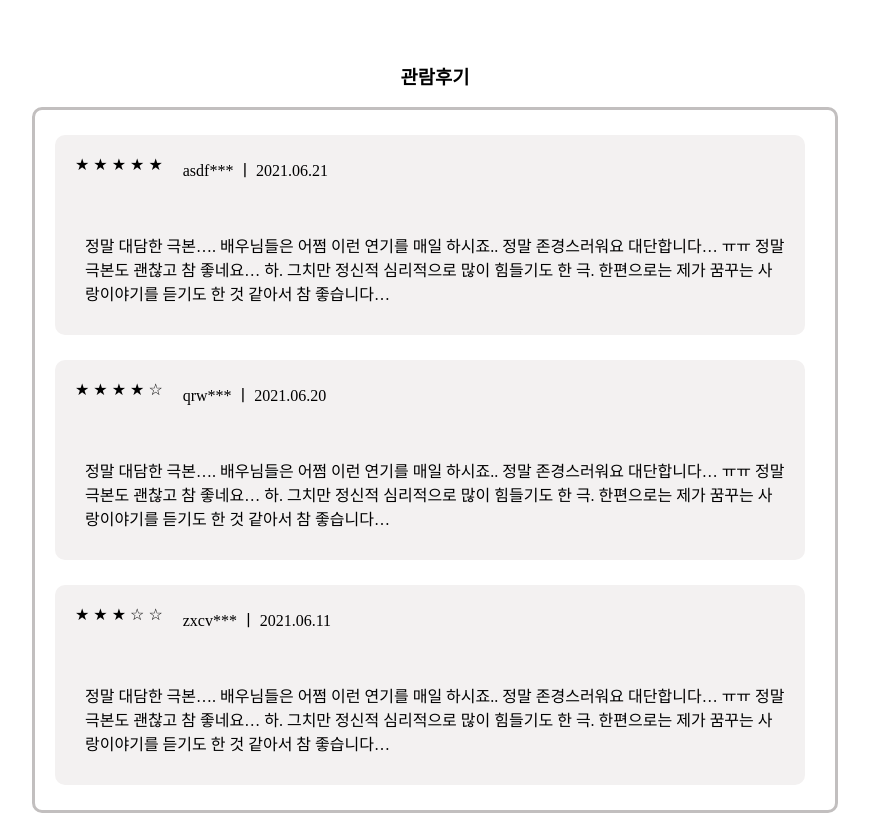
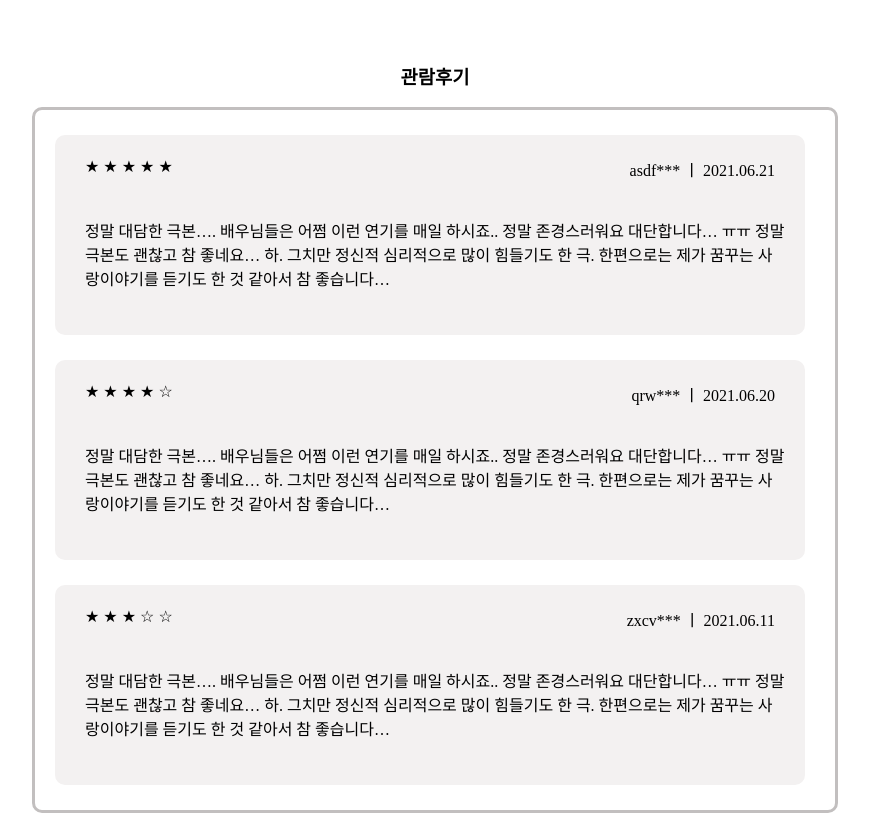
Before and after one commit to mju-likelion/raonair-backend-legacy, a Django app: page /detailpage in a window 1280 px wide. Shown: the part 1641-2472 px from the top of the page, without its empty margins (205-1074 px from the left). Run offline with Django 3.2, Linux system fonts and the light colour scheme; some libraries are stand-ins or nearby versions.

Commit message:
코드리뷰 수정, css파일 수정, 리뷰박스 정렬

```diff
--- a/actProjects/App/static/css/detailpagestyle.css
+++ b/actProjects/App/static/css/detailpagestyle.css
@@ -1,79 +1,106 @@
-.name{
+
+        .name {
             width: 350px;
-    border-radius : 10px;
-    background-color : rgb(243, 241, 241);
+            border-radius: 10px;
+            background-color: rgb(243, 241, 241);
             border: 6px solid #fff;
             box-shadow: 0 0 16px rgb(221,221,221);
             text-align: center;
             margin-bottom: 30px;
 
         }
-#grid{
-    display : grid;
+
+        #grid {
+            display: grid;
             grid-template-columns: 330px 120px 350px;
         }
 
-h4{
+        h4 {
             font-weight: lighter;
         }
-.place{
+
+        .place {
             width: 800px;
-    height :35px;
-    border-radius : 10px;
-    border : 3px solid rgb(194, 191, 191);
+            height: 35px;
+            border-radius: 10px;
+            border: 3px solid rgb(194, 191, 191);
             text-align: center;
             padding-top: 10px;
         }
-.circle{
-    display : grid;
-    grid-template-columns: 1fr 1fr ;
-    width : 125px;
-    height : 125px;
-    border-radius : 50%;
+
+        .circle {
+            display: grid;
+            grid-template-columns: 1fr 1fr;
+            width: 125px;
+            height: 125px;
+            border-radius: 50%;
             border: 6px solid #fff;
             background-color: rgb(194, 191, 191);
             box-shadow: 0 0 16px rgb(221,221,221);
-    margin : 10px;
+            margin: 10px;
         }
-tr{
+
+        tr {
             text-align: center;
         }
-.star{
-    margin : 20px;
-}
-.right{
+
+        .right {
             text-align: right;
             margin-right: 30px;
             align-items: flex-end;
         }
-h3{
+
+        h3 {
             padding-top : 25px;
         }
-#center{
-    display : flex;
+
+        #center {
+            display: flex;
             align-items: center;
             flex-direction: column;
         }
-.name2{
+
+        .name2 {
             margin: 0px;
             padding: 10px;
         }
-.box{
+
+        .box {
             width: 800px;
-    height : 700px;
-    border-radius : 10px;
-    border : 3px solid rgb(194, 191, 191);
+            height: 700px;
+            border-radius: 10px;
+            border: 3px solid rgb(194, 191, 191);
         }
-.review{
-    width : 700px;
+
+        .review {
+            width: 700px;
+            margin-left: 30px;
+
         }
-.reviewbox{
-    width : 750px;
-    height : 200px;
-    background-color : rgb(243, 241, 241);
-    border-radius : 10px;
+        .star {
+            height: 30px;
+            margin-left: 30px;
+        }
+
+        .reviewbox {
+            width: 750px;
+            height: 200px;
+            background-color: rgb(243, 241, 241);
+            border-radius: 10px;
             margin-top: 25px;
             margin-left: 20px;
-    display : flex;
-    flex-wrap: wrap;
+            display: flex;
+            flex-direction: column;
         }
+
+        .reviewbox-header {
+            display: flex;
+            flex-direction: row;
+            justify-content: space-between;
+        }
+
+        .profile {
+            width: 125px;
+            height: 125px;
+            border-radius: 50%;
+        }
--- a/actProjects/App/templates/detailpage.html
+++ b/actProjects/App/templates/detailpage.html
@@ -14,94 +14,7 @@
 
     <link rel="stylesheet" href="{% static 'css/kakaomap.css' %}">
     <link rel="stylesheet" href="{% static 'css/detailpagestyle.css' %}">
-    <style>
 
-        .name{
-            width: 350px;
-            border-radius : 10px;
-            background-color : rgb(243, 241, 241);
-            border: 6px solid #fff;
-            box-shadow: 0 0 16px rgb(221,221,221);
-            text-align: center;
-            margin-bottom: 30px;
-
-        }
-        #grid{
-            display : grid;
-            grid-template-columns: 330px 120px 350px;
-        }
-
-        h4{
-            font-weight: lighter;
-        }
-        .place{
-            width: 800px;
-            height :35px;
-            border-radius : 10px;
-            border : 3px solid rgb(194, 191, 191);
-            text-align: center;
-            padding-top: 10px;
-        }
-        .circle{
-            display : grid;
-            grid-template-columns: 1fr 1fr ;
-            width : 125px;
-            height : 125px;
-            border-radius : 50%;
-            border: 6px solid #fff;
-            background-color: rgb(194, 191, 191);
-            box-shadow: 0 0 16px rgb(221,221,221);
-            margin : 10px;
-        }
-        tr{
-            text-align: center;
-        }
-        .star{
-        }
-        .right{
-            text-align: right;
-            margin-right: 30px;
-            align-items: flex-end;
-        }
-        h3{
-            padding-top : 25px;
-        }
-        #center{
-            display : flex;
-            align-items: center;
-            flex-direction: column;
-        }
-        .name2{
-            margin: 0px;
-            padding: 10px;
-        }
-        .box{
-            width: 800px;
-            height : 700px;
-            border-radius : 10px;
-            border : 3px solid rgb(194, 191, 191);
-        }
-        .review{
-            width : 700px;
-            margin-left: 30px;
-
-        }
-        .reviewbox{
-            width : 750px;
-            height : 200px;
-            background-color : rgb(243, 241, 241);
-            border-radius : 10px;
-            margin-top: 25px;
-            margin-left: 20px;
-            display : flex;
-            flex-wrap: wrap;
-        }
-        .profile{
-            width : 125px;
-            height : 125px;
-            border-radius : 50%;
-        }
-    </style>
 </head>
 
 
@@ -269,49 +182,55 @@
 
             <div class="box">
                     <div class="reviewbox">
+                        <div class="reviewbox-header">
                             <span class="star">
-                            &starf;  &starf; &starf;  &starf;  &starf;
+                                <h4>&starf; &starf; &starf; &starf; &starf;</h4>
                             </span>
 
                             <span class="right">
                                 <h4> asdf*** ㅣ 2021.06.21</h4>
                             </span>
+                        </div>
                         <div class="review">
-                            <h4>정말 대담한 극본….
+                            <p>정말 대담한 극본….
                                 배우님들은 어쩜 이런 연기를 매일 하시죠.. 정말 존경스러워요 대단합니다… ㅠㅠ 정말 극본도 괜찮고 참 좋네요…
                                 하. 그치만 정신적 심리적으로 많이 힘들기도 한 극.
                                 한편으로는 제가 꿈꾸는 사랑이야기를 듣기도 한 것 같아서 참 좋습니다…
-                            </h4>
+                            </p>
                         </div>
                     </div>
                 <div class="reviewbox">
+                    <div class="reviewbox-header">
                         <span class="star">
-                        &starf;  &starf; &starf;  &starf; &star;
+                            <h4>&starf;  &starf; &starf;  &starf; &star;</h4>
                         </span>
                         <span class="right">
                             <h4> qrw*** ㅣ 2021.06.20</h4>
                         </span>
+                    </div>
                     <div class="review">
-                        <h4>정말 대담한 극본….
+                        <p>정말 대담한 극본….
                             배우님들은 어쩜 이런 연기를 매일 하시죠.. 정말 존경스러워요 대단합니다… ㅠㅠ 정말 극본도 괜찮고 참 좋네요…
                             하. 그치만 정신적 심리적으로 많이 힘들기도 한 극.
                             한편으로는 제가 꿈꾸는 사랑이야기를 듣기도 한 것 같아서 참 좋습니다…
-                        </h4>
+                        </p>
                     </div>
                 </div>
                 <div class="reviewbox">
+                    <div class="reviewbox-header">
                         <span class="star">
-                        &starf;  &starf; &starf;  &star; &star;
+                            <h4>&starf; &starf; &starf; &star; &star;</h4>
                         </span>
                         <span class="right">
                             <h4> zxcv*** ㅣ 2021.06.11</h4>
                         </span>
+                    </div>
                     <div class="review">
-                        <h4>정말 대담한 극본….
+                        <p>정말 대담한 극본….
                             배우님들은 어쩜 이런 연기를 매일 하시죠.. 정말 존경스러워요 대단합니다… ㅠㅠ 정말 극본도 괜찮고 참 좋네요…
                             하. 그치만 정신적 심리적으로 많이 힘들기도 한 극.
                             한편으로는 제가 꿈꾸는 사랑이야기를 듣기도 한 것 같아서 참 좋습니다…
-                        </h4>
+                        </p>
                     </div>
                 </div>
             </div>
```
Lines whose indentation alone changed are shown as unchanged.
